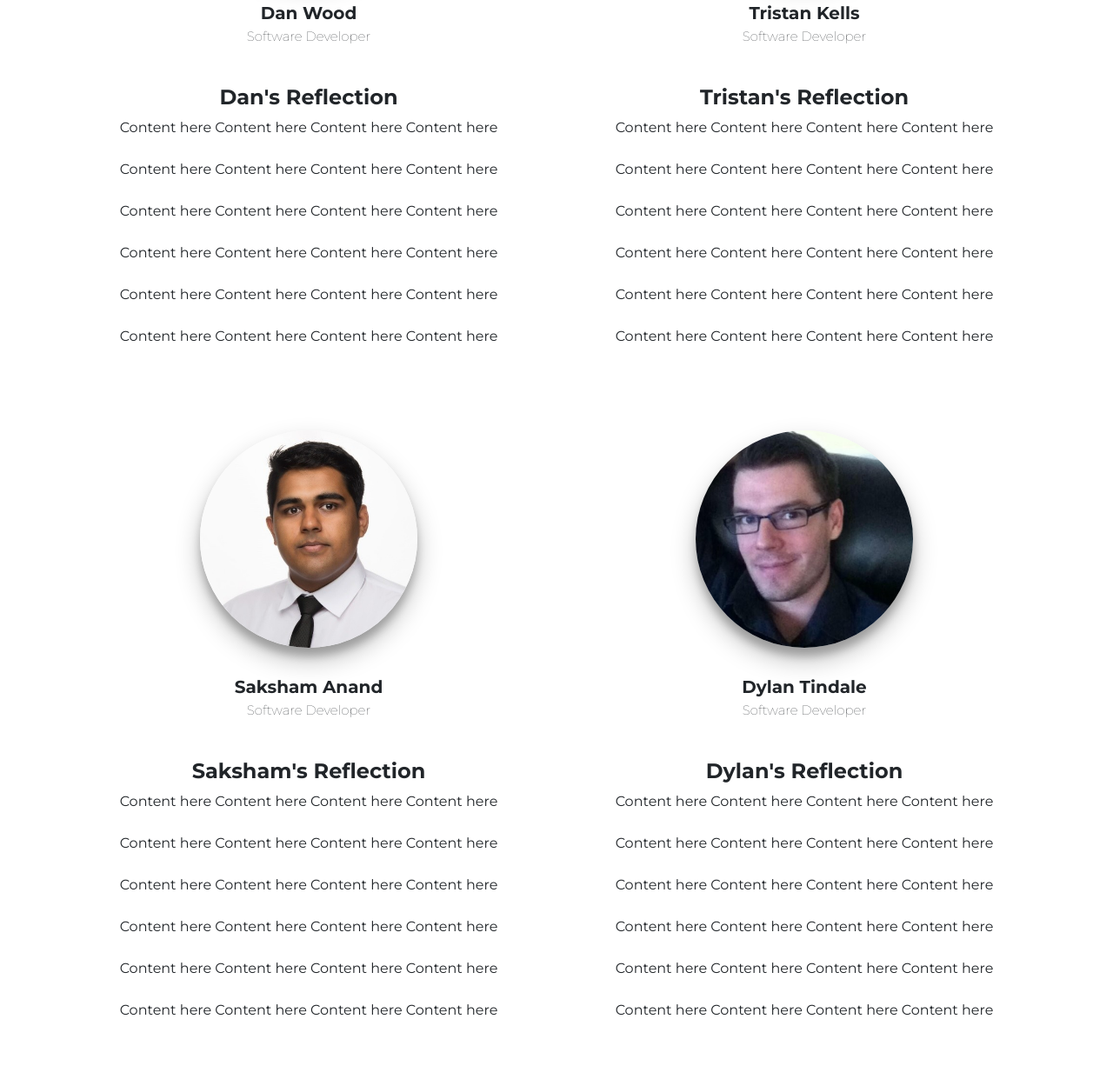
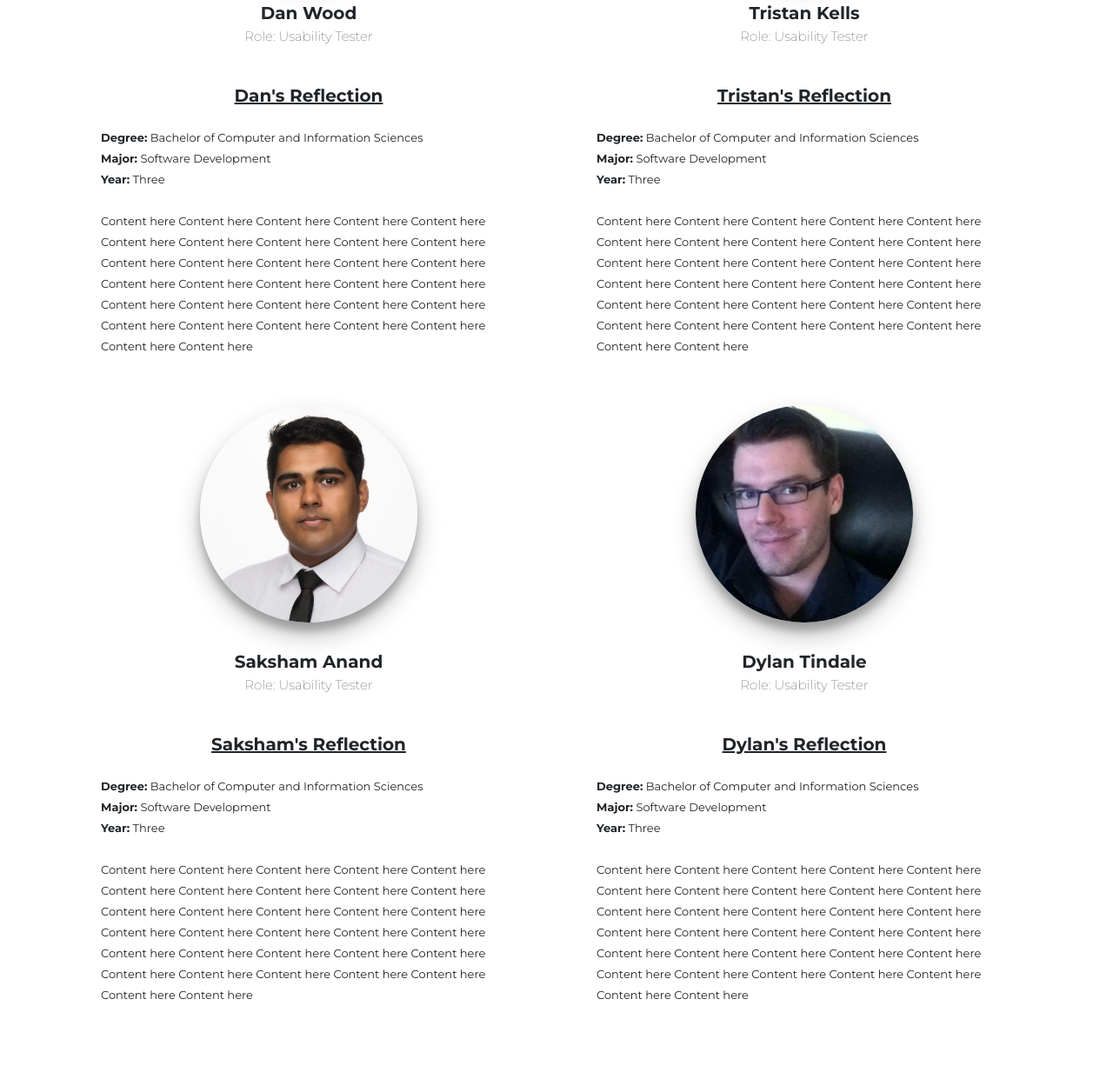
Before and after one commit to DanWoodNZ/Blackboard-Usability-Study, a website: page index.html in a window 1280 px wide. Shown: the part 4811-6052 px from the top of the page at 87% size. Drawn offline with Linux system fonts and the light colour scheme.

Commit message:
Updated reflection section

```diff
--- a/css/one-page-wonder.css
+++ b/css/one-page-wonder.css
@@ -200,6 +200,11 @@ header.masthead .masthead-content .masthead-heading {
   max-width: 250px;
 }
 
+.reflection-body {
+  font-size: 13px;
+  text-align: left !important;
+}
+
 .bg-primary {
   background-color: #ee0979 !important;
 }
--- a/index.html
+++ b/index.html
@@ -173,45 +173,59 @@
       </div>
       <div class="row mx-auto">
           <div class="col-lg-6 col-sm-12">
-            <div class="p-3 text-center">
-              <img class="box-shadow-4 img-fluid rounded-circle team-member-img" src="img/dan.jpg" alt="">
+              <div class="p-3">
+                <div class="text-center"><img class="box-shadow-4 img-fluid rounded-circle team-member-img" src="img/dan.jpg" alt=""></div>
                 <div class="team-member-info">
                   <span class="team-member-header">Dan Wood</span><br />
-                <span class="team-member-subheader">Software Developer</span>
+                  <span class="team-member-subheader">Role: Usability Tester</span>
                 </div>
-              <div class="col-lg-12 text-center">
+                <div class="col-lg-12">
                   <div class="py-4">
-                  <h4>Dan's Reflection</h4>
-                  <p>
-                    Content here Content here Content here Content here <br/><br/>
-                    Content here Content here Content here Content here <br/><br/>
-                    Content here Content here Content here Content here <br/><br/>
-                    Content here Content here Content here Content here <br/><br/>
-                    Content here Content here Content here Content here <br/><br/>
-                    Content here Content here Content here Content here <br/><br/>
-                  </p>
+                    <h5 class="text-center mb-4"><u>Dan's Reflection</u></h5>
+                    <span class="reflection-body">
+
+                      <b>Degree:</b> Bachelor of Computer and Information Sciences<br/>
+                      <b>Major:</b> Software Development<br/>
+                      <b>Year:</b> Three<br/><br/>
+
+                      Content here Content here Content here Content here
+                      Content here Content here Content here Content here
+                      Content here Content here Content here Content here
+                      Content here Content here Content here Content here
+                      Content here Content here Content here Content here
+                      Content here Content here Content here Content here
+                      Content here Content here Content here Content here
+                      Content here Content here Content here Content here <br/>
+                    </span>
                   </div>
                 </div>
               </div>
             </div>
           <div class="col-lg-6 col-sm-12">
-              <div class="p-3 text-center">
-                <img class="box-shadow-4 img-fluid rounded-circle team-member-img" src="img/tristan.jpeg" alt="">
+              <div class="p-3">
+                <div class="text-center"><img class="box-shadow-4 img-fluid rounded-circle team-member-img" src="img/tristan.jpeg" alt=""></div>
                 <div class="team-member-info">
                   <span class="team-member-header">Tristan Kells</span><br />
-                  <span class="team-member-subheader">Software Developer</span>
+                  <span class="team-member-subheader">Role: Usability Tester</span>
                 </div>
-                <div class="col-lg-12 text-center">
+                <div class="col-lg-12">
                   <div class="py-4">
-                    <h4>Tristan's Reflection</h4>
-                    <p>
-                      Content here Content here Content here Content here <br/><br/>
-                      Content here Content here Content here Content here <br/><br/>
-                      Content here Content here Content here Content here <br/><br/>
-                      Content here Content here Content here Content here <br/><br/>
-                      Content here Content here Content here Content here <br/><br/>
-                      Content here Content here Content here Content here <br/><br/>
-                    </p>
+                    <h5 class="text-center mb-4"><u>Tristan's Reflection</u></h5>
+                    <span class="reflection-body">
+
+                      <b>Degree:</b> Bachelor of Computer and Information Sciences<br/>
+                      <b>Major:</b> Software Development<br/>
+                      <b>Year:</b> Three<br/><br/>
+
+                      Content here Content here Content here Content here
+                      Content here Content here Content here Content here
+                      Content here Content here Content here Content here
+                      Content here Content here Content here Content here
+                      Content here Content here Content here Content here
+                      Content here Content here Content here Content here
+                      Content here Content here Content here Content here
+                      Content here Content here Content here Content here <br/>
+                    </span>
                   </div>
                 </div>
               </div>
@@ -220,45 +234,59 @@
 
       <div class="row mx-auto">
           <div class="col-lg-6 col-sm-12">
-            <div class="p-3 text-center">
-              <img class="box-shadow-4 img-fluid rounded-circle team-member-img" src="img/saksham.jpeg" alt="">
+              <div class="p-3">
+                <div class="text-center"><img class="box-shadow-4 img-fluid rounded-circle team-member-img" src="img/saksham.jpeg" alt=""></div>
                 <div class="team-member-info">
                   <span class="team-member-header">Saksham Anand</span><br />
-                <span class="team-member-subheader">Software Developer</span>
+                  <span class="team-member-subheader">Role: Usability Tester</span>
                 </div>
-              <div class="col-lg-12 text-center">
+                <div class="col-lg-12">
                   <div class="py-4">
-                  <h4>Saksham's Reflection</h4>
-                  <p>
-                    Content here Content here Content here Content here <br/><br/>
-                    Content here Content here Content here Content here <br/><br/>
-                    Content here Content here Content here Content here <br/><br/>
-                    Content here Content here Content here Content here <br/><br/>
-                    Content here Content here Content here Content here <br/><br/>
-                    Content here Content here Content here Content here <br/><br/>
-                  </p>
+                    <h5 class="text-center mb-4"><u>Saksham's Reflection</u></h5>
+                    <span class="reflection-body">
+
+                      <b>Degree:</b> Bachelor of Computer and Information Sciences<br/>
+                      <b>Major:</b> Software Development<br/>
+                      <b>Year:</b> Three<br/><br/>
+
+                      Content here Content here Content here Content here
+                      Content here Content here Content here Content here
+                      Content here Content here Content here Content here
+                      Content here Content here Content here Content here
+                      Content here Content here Content here Content here
+                      Content here Content here Content here Content here
+                      Content here Content here Content here Content here
+                      Content here Content here Content here Content here <br/>
+                    </span>
                   </div>
                 </div>
               </div>
             </div>
           <div class="col-lg-6 col-sm-12">
-              <div class="p-3 text-center">
-                <img class="box-shadow-4 img-fluid rounded-circle team-member-img" src="img/dylan.jpeg" alt="">
+              <div class="p-3">
+                <div class="text-center"><img class="box-shadow-4 img-fluid rounded-circle team-member-img" src="img/dylan.jpeg" alt=""></div>
                 <div class="team-member-info">
                   <span class="team-member-header">Dylan Tindale</span><br />
-                  <span class="team-member-subheader">Software Developer</span>
+                  <span class="team-member-subheader">Role: Usability Tester</span>
                 </div>
-                <div class="col-lg-12 text-center">
+                <div class="col-lg-12">
                   <div class="py-4">
-                    <h4>Dylan's Reflection</h4>
-                    <p>
-                      Content here Content here Content here Content here <br/><br/>
-                      Content here Content here Content here Content here <br/><br/>
-                      Content here Content here Content here Content here <br/><br/>
-                      Content here Content here Content here Content here <br/><br/>
-                      Content here Content here Content here Content here <br/><br/>
-                      Content here Content here Content here Content here <br/><br/>
-                    </p>
+                    <h5 class="text-center mb-4"><u>Dylan's Reflection</u></h5>
+                    <span class="reflection-body">
+
+                      <b>Degree:</b> Bachelor of Computer and Information Sciences<br/>
+                      <b>Major:</b> Software Development<br/>
+                      <b>Year:</b> Three<br/><br/>
+
+                      Content here Content here Content here Content here
+                      Content here Content here Content here Content here
+                      Content here Content here Content here Content here
+                      Content here Content here Content here Content here
+                      Content here Content here Content here Content here
+                      Content here Content here Content here Content here
+                      Content here Content here Content here Content here
+                      Content here Content here Content here Content here <br/>
+                    </span>
                   </div>
                 </div>
               </div>
```
Lines whose indentation alone changed are shown as unchanged.
